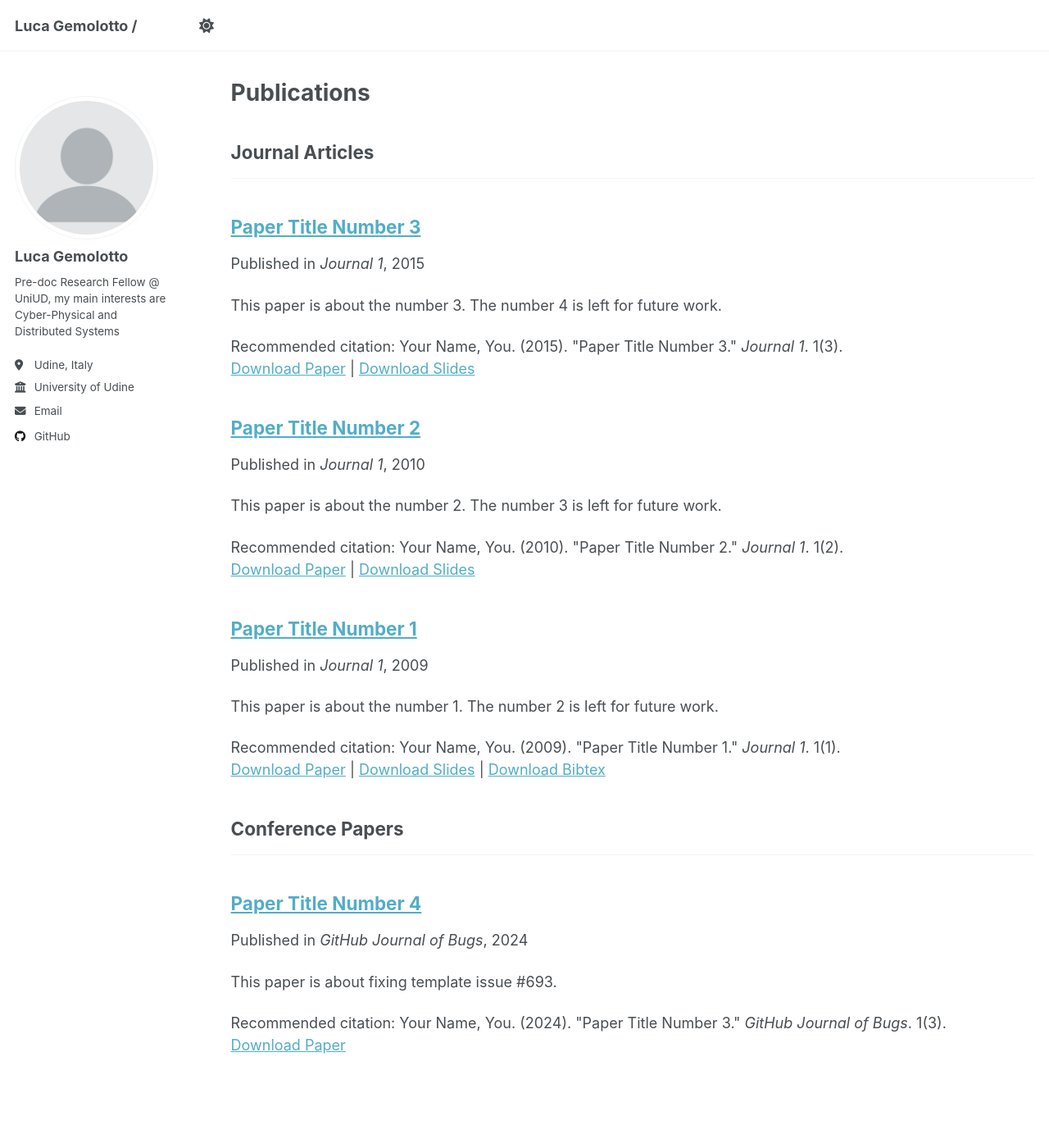
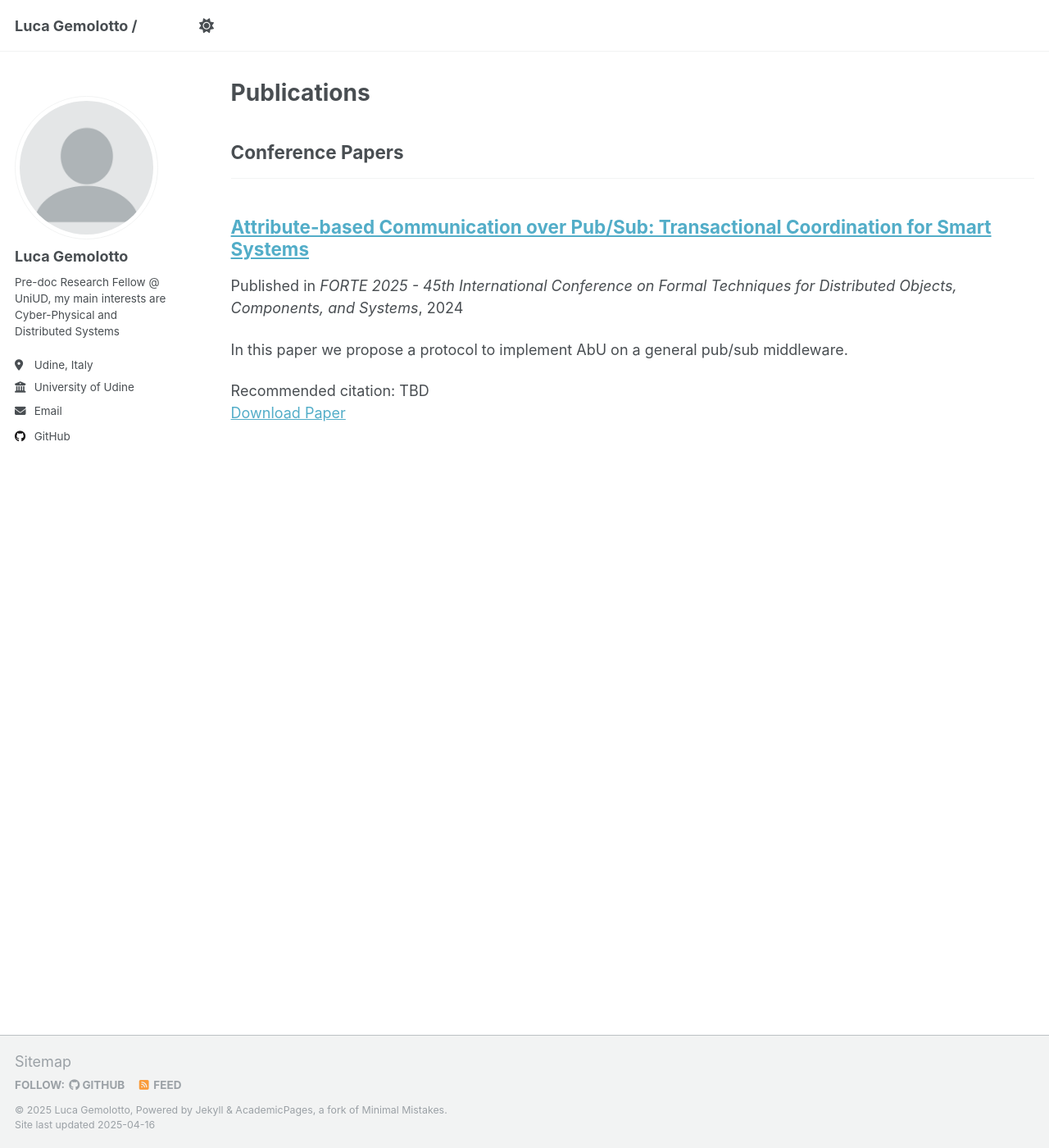
Before and after one commit to lucagemolotto/lucagemolotto.github.io, a Jekyll site: the page built from _pages/publications.html, in a window 1280 px wide and 1400 px high. Shown: the whole window at 82% size. Built offline with Jekyll 4.4.1, drawn with Linux system fonts in a browser that asks for light colours.

Commit message:
added abu paper

```diff
--- a/_publications/2009-10-01-paper-title-number-1.md
+++ /dev/null
@@ -1,14 +0,0 @@
----
-title: "Paper Title Number 1"
-collection: publications
-category: manuscripts
-permalink: /publication/2009-10-01-paper-title-number-1
-excerpt: 'This paper is about the number 1. The number 2 is left for future work.'
-date: 2009-10-01
-venue: 'Journal 1'
-slidesurl: 'http://academicpages.github.io/files/slides1.pdf'
-paperurl: 'http://academicpages.github.io/files/paper1.pdf'
-bibtexurl: 'http://academicpages.github.io/files/bibtex1.bib'
-citation: 'Your Name, You. (2009). &quot;Paper Title Number 1.&quot; <i>Journal 1</i>. 1(1).'
----
-The contents above will be part of a list of publications, if the user clicks the link for the publication than the contents of section will be rendered as a full page, allowing you to provide more information about the paper for the reader. When publications are displayed as a single page, the contents of the above "citation" field will automatically be included below this section in a smaller font.
--- a/_publications/2010-10-01-paper-title-number-2.md
+++ /dev/null
@@ -1,14 +0,0 @@
----
-title: "Paper Title Number 2"
-collection: publications
-category: manuscripts
-permalink: /publication/2010-10-01-paper-title-number-2
-excerpt: 'This paper is about the number 2. The number 3 is left for future work.'
-date: 2010-10-01
-venue: 'Journal 1'
-slidesurl: 'http://academicpages.github.io/files/slides2.pdf'
-paperurl: 'http://academicpages.github.io/files/paper2.pdf'
-citation: 'Your Name, You. (2010). &quot;Paper Title Number 2.&quot; <i>Journal 1</i>. 1(2).'
----
-
-The contents above will be part of a list of publications, if the user clicks the link for the publication than the contents of section will be rendered as a full page, allowing you to provide more information about the paper for the reader. When publications are displayed as a single page, the contents of the above "citation" field will automatically be included below this section in a smaller font.
--- a/_publications/2015-10-01-paper-title-number-3.md
+++ /dev/null
@@ -1,14 +0,0 @@
----
-title: "Paper Title Number 3"
-collection: publications
-category: manuscripts
-permalink: /publication/2015-10-01-paper-title-number-3
-excerpt: 'This paper is about the number 3. The number 4 is left for future work.'
-date: 2015-10-01
-venue: 'Journal 1'
-slidesurl: 'http://academicpages.github.io/files/slides3.pdf'
-paperurl: 'http://academicpages.github.io/files/paper3.pdf'
-citation: 'Your Name, You. (2015). &quot;Paper Title Number 3.&quot; <i>Journal 1</i>. 1(3).'
----
-
-The contents above will be part of a list of publications, if the user clicks the link for the publication than the contents of section will be rendered as a full page, allowing you to provide more information about the paper for the reader. When publications are displayed as a single page, the contents of the above "citation" field will automatically be included below this section in a smaller font.
--- a/_publications/2024-02-17-paper-title-number-4.md
+++ b/_publications/2024-02-17-paper-title-number-4.md
@@ -1,13 +1,15 @@
 ---
-title: "Paper Title Number 4"
+title: "Attribute-based Communication over Pub/Sub: Transactional Coordination for Smart Systems"
 collection: publications
 category: conferences
-permalink: /publication/2024-02-17-paper-title-number-4
-excerpt: 'This paper is about fixing template issue #693.'
-date: 2024-02-17
-venue: 'GitHub Journal of Bugs'
-paperurl: 'http://academicpages.github.io/files/paper3.pdf'
-citation: 'Your Name, You. (2024). &quot;Paper Title Number 3.&quot; <i>GitHub Journal of Bugs</i>. 1(3).'
+permalink: /publication/2025-04-04-paper-title-number-1
+excerpt: 'In this paper we propose a protocol to implement AbU on a general pub/sub middleware.'
+date: 2024-04-04
+venue: 'FORTE 2025 - 45th International Conference on Formal Techniques for Distributed Objects, Components, and Systems'
+paperurl: 'TBD'
+citation: 'TBD'
 ---
 
-The contents above will be part of a list of publications, if the user clicks the link for the publication than the contents of section will be rendered as a full page, allowing you to provide more information about the paper for the reader. When publications are displayed as a single page, the contents of the above "citation" field will automatically be included below this section in a smaller font.
+IoT and smart systems frequently rely on \emph{publish-subscribe} (pub/sub) middlewares like MQTT or DDS.
+ However, current coordination solutions often lack formal rigour, posing risks in mission-critical applications, or suffer from excessive complexity, hindering practical deployment and increasing the likelihood of errors.
+This paper addresses these challenges by integrating AbU, a recently introduced formal model based on \emph{Event-Condition-Action} (ECA) rules and \emph{attribute-based communication}, with standard pub/sub middlewares.  We present a synchronization protocol that leverages pub/sub primitives to implement AbU's transactional communication semantics.  We prove the correctness of this protocol, demonstrating that it accurately reflects the underlying system dynamics. This integration of a formal ECA-based programming model with pub/sub offers a compelling balance between rigorous guarantees and practical applicability for coordinating IoT and smart systems.
```
Also changed, not shown: _talks/2012-03-01-talk-1.md (deleted, +0 -11 lines), _talks/2025-06-04-talk-1.md (+6 -6 lines).
